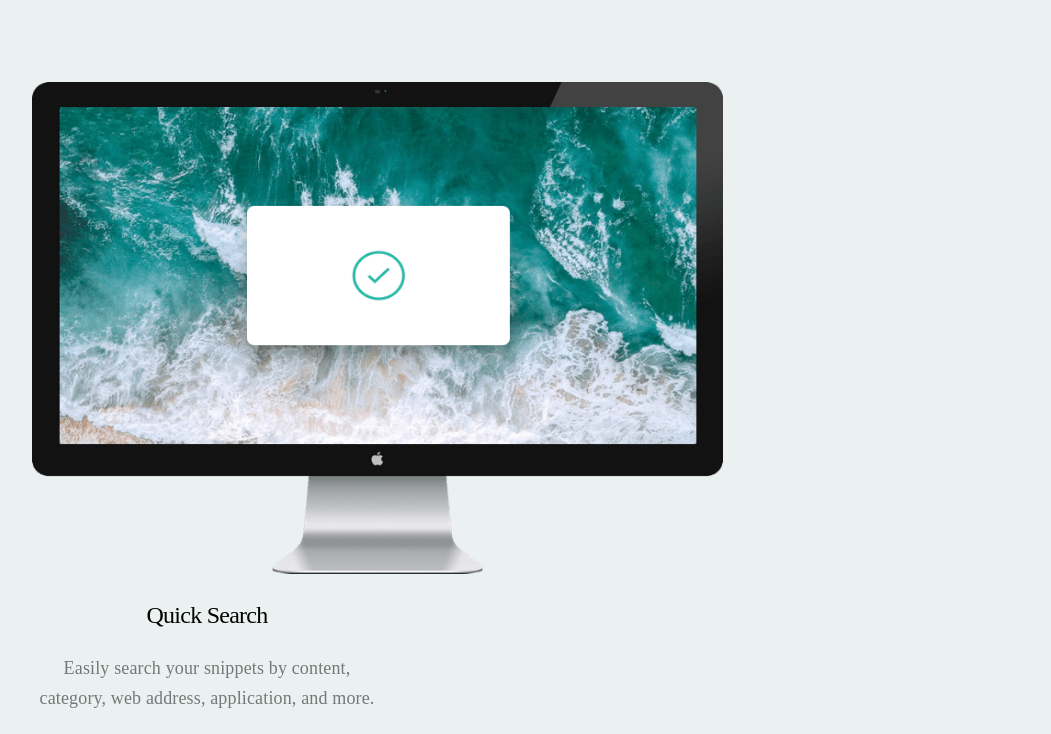
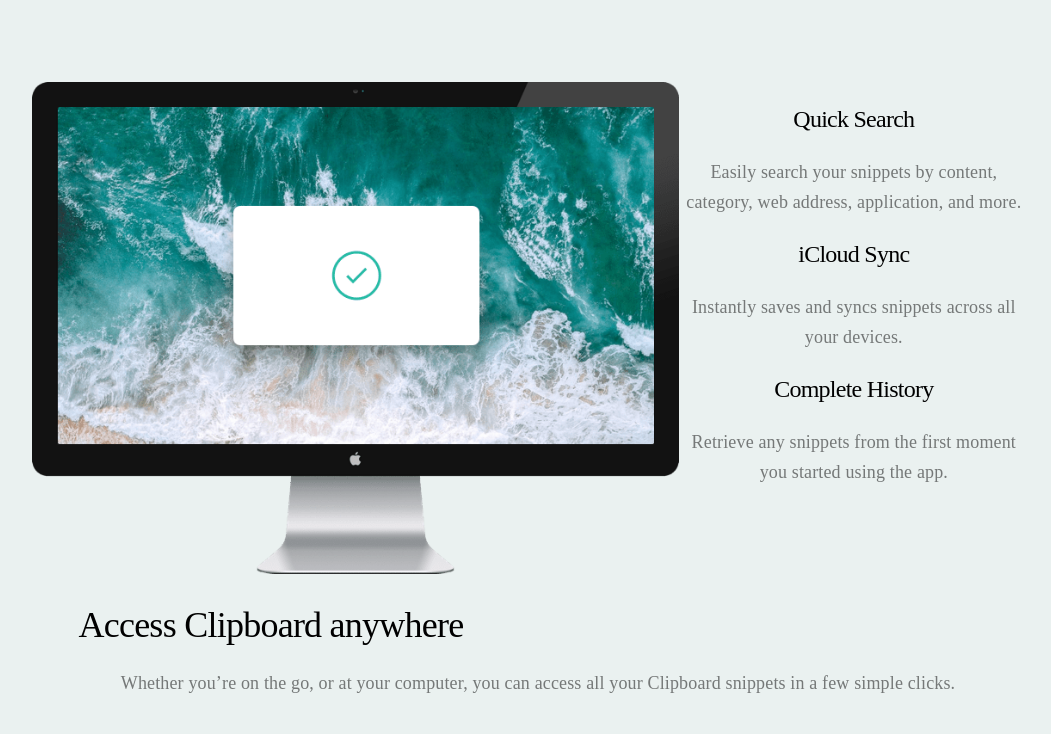
Before and after one commit to buatsie233/Clipboard-project-emmanuel-benjamin, a plain HTML site: page index.html in a window 1280 px wide. Shown: the part 703-1437 px from the top of the page, without its empty margins (102-1153 px from the left). Drawn offline with Linux system fonts and the light colour scheme; a web font is replaced by a local one.

Commit message:
add flex to desktop element

```diff
--- a/newstyle.css
+++ b/newstyle.css
@@ -186,12 +186,14 @@ body {
 
   .desktop {
     align-items: left;
-    display:inline-block;
-    flex-direction: column;
+    display:flex;
+    flex-direction: row;
+
     margin-bottom: 30px;
     margin-left: 126px;
     min-height: 406px;
     width: 350px;
+    position: relative;
   }
 
   .access-clipboard-any {
```
